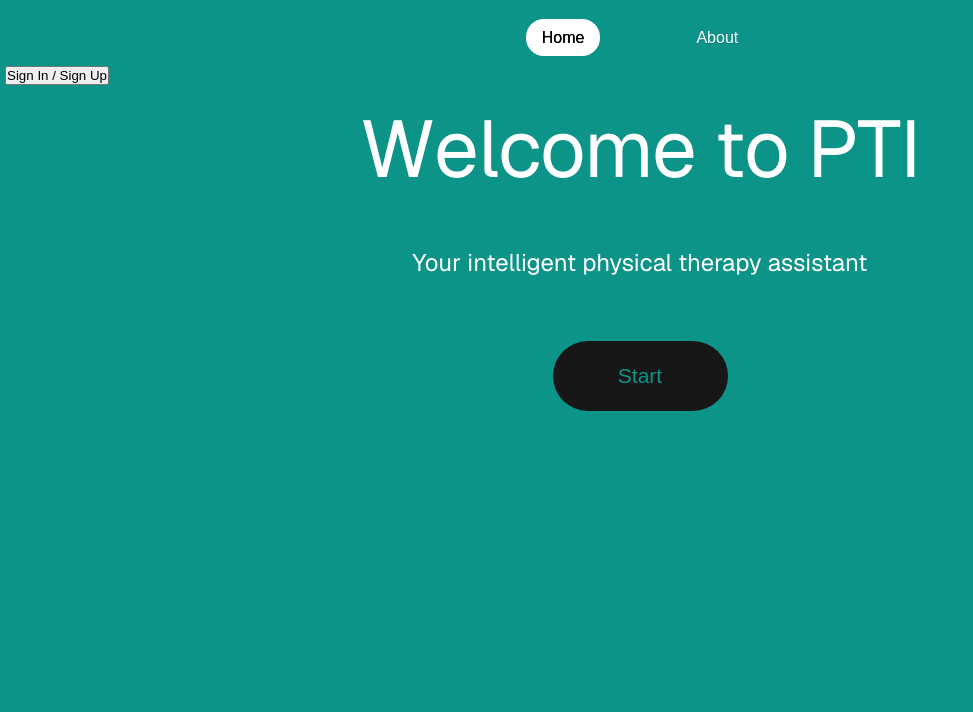
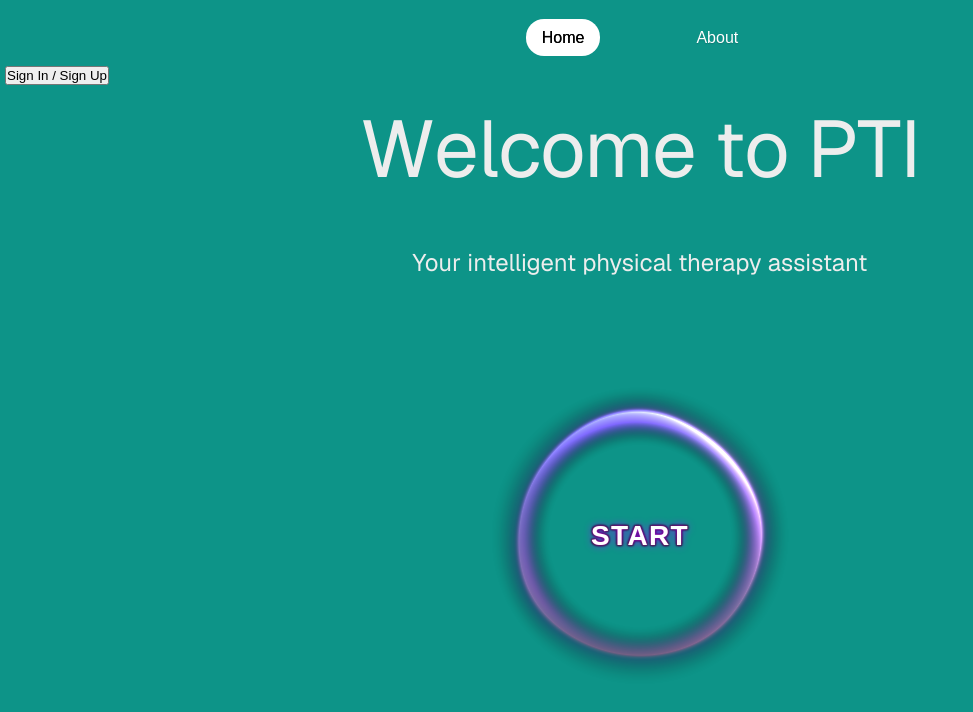
Before and after one commit to kvilleda12/pt, a Next.js app in the folder frontend/: page / in a window 1280 px wide. Shown: the top 712 px of the page, without its empty margins (0-973 px from the left). Built offline with nearby package versions, Linux system fonts and the light colour scheme.

Commit message:
Orb animation used to replace button

```diff
--- a/frontend/app/(main)/page.module.css
+++ b/frontend/app/(main)/page.module.css
@@ -1,10 +1,10 @@
 .page {
   --button-primary-hover: #661919;
   --button-secondary-hover: #661919;
-  background: #0d9488;
+  background: var(--background);
 
   display: grid;
-  grid-template-rows: 20px 80px 50px 20px;
+  grid-template-rows: 20px 80px 150px;
   align-items: center;
   justify-items: center;
   min-height: 100svh;
@@ -12,7 +12,7 @@
   gap: 64px;
   font-family: var(--font-geist-sans);
 
-  position:relative;
+  position: relative;
 
 }
 
@@ -20,7 +20,7 @@
   font-size: 5rem;
   font-weight: 400;
   line-height: 1.2;
-  color: #ffffff;
+  color: var(--foreground);
   text-align: center;
   font-family: var(--font-geist-sans);
   letter-spacing: -0.02em;
@@ -30,7 +30,7 @@
   font-size: 1.5rem;
   font-weight: 400;
   line-height: 1.2;
-  color: #ffffff;
+  color: var(--foreground);
   text-align: center;
   font-family: var(--font-geist-sans);
 }
@@ -51,11 +51,11 @@
 
 .buttonPrimary {
   position: relative;
-  background: var(--foreground);
-  color: var(--background);
-  border-radius: 35px;
-  height: 70px;
-  min-width: 175px;
+  background: transparent;
+  color: var(--foreground);
+  border-radius: 100px;
+  height: 220px;
+  min-width: 220px;
   width: auto;
   padding: 0 20px;
   border: none;
@@ -63,42 +63,38 @@
   display: flex;
   align-items: center;
   justify-content: center;
-  font-size: 21px;
+  font-size: 28px;
   line-height: 20px;
-  font-weight: 500;
+  font-weight: 600;
+  letter-spacing: 0.08em;
   overflow: hidden;
   z-index: 1;
 }
 
-.buttonPrimary::before {
-  content: "";
-  position: absolute;
-  inset: -3px;
-  border-radius: 130px;
-  padding: 2px;
-  background: linear-gradient(120deg, #00ffe7, #fff700, #00ffe7, #fff700, #00ffe7);
-  background-size: 200% 200%;
-  filter: blur(2px) brightness(1.5);
-  opacity: 0;
-  transition: opacity 0.2s;
-  z-index: 0;
-  animation: electric-border 1.2s linear infinite;
-  pointer-events: none;
+.buttonPrimary span {
+  color: white;
+  text-shadow:
+    0 0 8px #a200ff,
+    0 0 2px #ff60ca,
+    1px 1px 2px #000,
+    -1px -1px 2px #000,
+    1px -1px 2px #000,
+    -1px 1px 2px #000;
+  font-weight: 600;
+  letter-spacing: 0.05em;
+  text-transform: uppercase;
+  background: linear-gradient(90deg, #f2cbff, #a200ff, #ff60ca);
+  background-size: 200% 100%;
+  background-clip: text;
+  -webkit-background-clip: text;
+  animation: shine 2s linear infinite;
 }
 
-.buttonPrimary:hover::before {
-  opacity: 1;
-}
-
-.buttonPrimary > * {
-  position: relative;
-  z-index: 1;
-}
-
-@keyframes electric-border {
+@keyframes shine {
   0% {
     background-position: 0% 50%;
   }
+
   100% {
     background-position: 200% 50%;
   }
--- a/frontend/app/(main)/page.tsx
+++ b/frontend/app/(main)/page.tsx
@@ -2,6 +2,7 @@
 import Link from "next/link";
 import styles from "./page.module.css";
 import SplitText from "@/app/ui-components/reactbits/SplitText.js";
+import Orb from "@/app/ui-components/reactbits/Orb.js";
 import SignInButton from '../ui-components/SignInButton';
 import SignUpForm from '../ui-components/SignUpForm';
 import React, { useState } from 'react';
@@ -31,9 +32,28 @@ export default function Home() {
       />
       <h4 className={styles.subheading}>Your intelligent physical therapy assistant</h4>
       <main className={styles.main}>
-        <button className={styles.buttonPrimary}>
-          <Link href="/start">Start</Link>
-        </button>
+        <div
+          style={{
+            width: '100%',
+            height: '600px',
+            position: 'relative',
+            marginTop: '220px',
+            display: 'flex',
+            alignItems: 'flex-start',
+            justifyContent: 'center',
+          }}
+        >
+          <Orb
+            hoverIntensity={.7}
+            rotateOnHover={true}
+            hue={310}
+            forceHoverState={false}
+          >
+            <button className={styles.buttonPrimary}>
+              <Link href="/start"><span>START</span></Link>
+            </button>
+          </Orb>
+        </div>
         <div className="absolute top-[5px] left-[5px]" >
           <SignInButton onClick={() => setIsModalOpen(true)} />
         </div>
--- a/frontend/app/globals.css
+++ b/frontend/app/globals.css
@@ -4,15 +4,17 @@
 
 :root {
   --background: #0d9488;
-  --foreground: #171717;
+  --foreground: #ededed;
 }
 
+/*
 @media (prefers-color-scheme: dark) {
   :root {
-    --background: #0d9488;
-    --foreground: #ededed;
+    --background: #ededed;
+    --foreground: #0d9488;
   }
 }
+*/
 
 html,
 body {
--- /dev/null
+++ b/frontend/app/ui-components/reactbits/Orb.js
@@ -0,0 +1,291 @@
+'use client';
+import { useEffect, useRef } from "react";
+import { Renderer, Program, Mesh, Triangle, Vec3 } from "ogl";
+import styles from "../ui.module.css";
+
+export default function Orb({
+  hue = 0,
+  hoverIntensity = 0.2,
+  rotateOnHover = true,
+  forceHoverState = false,
+  children,
+}) {
+  const ctnDom = useRef(null);
+
+  const vert = /* glsl */ `
+    precision highp float;
+    attribute vec2 position;
+    attribute vec2 uv;
+    varying vec2 vUv;
+    void main() {
+      vUv = uv;
+      gl_Position = vec4(position, 0.0, 1.0);
+    }
+  `;
+
+  const frag = /* glsl */ `
+    precision highp float;
+
+    uniform float iTime;
+    uniform vec3 iResolution;
+    uniform float hue;
+    uniform float hover;
+    uniform float rot;
+    uniform float hoverIntensity;
+    varying vec2 vUv;
+
+    vec3 rgb2yiq(vec3 c) {
+      float y = dot(c, vec3(0.299, 0.587, 0.114));
+      float i = dot(c, vec3(0.596, -0.274, -0.322));
+      float q = dot(c, vec3(0.211, -0.523, 0.312));
+      return vec3(y, i, q);
+    }
+
+    vec3 yiq2rgb(vec3 c) {
+      float r = c.x + 0.956 * c.y + 0.621 * c.z;
+      float g = c.x - 0.272 * c.y - 0.647 * c.z;
+      float b = c.x - 1.106 * c.y + 1.703 * c.z;
+      return vec3(r, g, b);
+    }
+
+    vec3 adjustHue(vec3 color, float hueDeg) {
+      float hueRad = hueDeg * 3.14159265 / 180.0;
+      vec3 yiq = rgb2yiq(color);
+      float cosA = cos(hueRad);
+      float sinA = sin(hueRad);
+      float i = yiq.y * cosA - yiq.z * sinA;
+      float q = yiq.y * sinA + yiq.z * cosA;
+      yiq.y = i;
+      yiq.z = q;
+      return yiq2rgb(yiq);
+    }
+
+    vec3 hash33(vec3 p3) {
+      p3 = fract(p3 * vec3(0.1031, 0.11369, 0.13787));
+      p3 += dot(p3, p3.yxz + 19.19);
+      return -1.0 + 2.0 * fract(vec3(
+        p3.x + p3.y,
+        p3.x + p3.z,
+        p3.y + p3.z
+      ) * p3.zyx);
+    }
+
+    float snoise3(vec3 p) {
+      const float K1 = 0.333333333;
+      const float K2 = 0.166666667;
+      vec3 i = floor(p + (p.x + p.y + p.z) * K1);
+      vec3 d0 = p - (i - (i.x + i.y + i.z) * K2);
+      vec3 e = step(vec3(0.0), d0 - d0.yzx);
+      vec3 i1 = e * (1.0 - e.zxy);
+      vec3 i2 = 1.0 - e.zxy * (1.0 - e);
+      vec3 d1 = d0 - (i1 - K2);
+      vec3 d2 = d0 - (i2 - K1);
+      vec3 d3 = d0 - 0.5;
+      vec4 h = max(0.6 - vec4(
+        dot(d0, d0),
+        dot(d1, d1),
+        dot(d2, d2),
+        dot(d3, d3)
+      ), 0.0);
+      vec4 n = h * h * h * h * vec4(
+        dot(d0, hash33(i)),
+        dot(d1, hash33(i + i1)),
+        dot(d2, hash33(i + i2)),
+        dot(d3, hash33(i + 1.0))
+      );
+      return dot(vec4(31.316), n);
+    }
+
+    vec4 extractAlpha(vec3 colorIn) {
+      float a = max(max(colorIn.r, colorIn.g), colorIn.b);
+      return vec4(colorIn.rgb / (a + 1e-5), a);
+    }
+
+    const vec3 baseColor1 = vec3(0.611765, 0.262745, 0.996078);
+    const vec3 baseColor2 = vec3(0.298039, 0.760784, 0.913725);
+    const vec3 baseColor3 = vec3(0.062745, 0.078431, 0.600000);
+    const float innerRadius = 0.6;
+    const float noiseScale = 0.65;
+
+    float light1(float intensity, float attenuation, float dist) {
+      return intensity / (1.0 + dist * attenuation);
+    }
+    float light2(float intensity, float attenuation, float dist) {
+      return intensity / (1.0 + dist * dist * attenuation);
+    }
+
+    vec4 draw(vec2 uv) {
+      vec3 color1 = adjustHue(baseColor1, hue);
+      vec3 color2 = adjustHue(baseColor2, hue);
+      vec3 color3 = adjustHue(baseColor3, hue);
+
+      float ang = atan(uv.y, uv.x);
+      float len = length(uv);
+      float invLen = len > 0.0 ? 1.0 / len : 0.0;
+
+      float n0 = snoise3(vec3(uv * noiseScale, iTime * 0.5)) * 0.5 + 0.5;
+      float r0 = mix(mix(innerRadius, 1.0, 0.4), mix(innerRadius, 1.0, 0.6), n0);
+      float d0 = distance(uv, (r0 * invLen) * uv);
+      float v0 = light1(1.0, 10.0, d0);
+      v0 *= smoothstep(r0 * 1.05, r0, len);
+      float cl = cos(ang + iTime * 2.0) * 0.5 + 0.5;
+
+      float a = iTime * -1.0;
+      vec2 pos = vec2(cos(a), sin(a)) * r0;
+      float d = distance(uv, pos);
+      float v1 = light2(1.5, 5.0, d);
+      v1 *= light1(1.0, 50.0, d0);
+
+      float v2 = smoothstep(1.0, mix(innerRadius, 1.0, n0 * 0.5), len);
+      float v3 = smoothstep(innerRadius, mix(innerRadius, 1.0, 0.5), len);
+
+      vec3 col = mix(color1, color2, cl);
+      col = mix(color3, col, v0);
+      col = (col + v1) * v2 * v3;
+      col = clamp(col, 0.0, 1.0);
+
+      return extractAlpha(col);
+    }
+
+    vec4 mainImage(vec2 fragCoord) {
+      vec2 center = iResolution.xy * 0.5;
+      float size = min(iResolution.x, iResolution.y);
+      vec2 uv = (fragCoord - center) / size * 2.0;
+
+      float angle = rot;
+      float s = sin(angle);
+      float c = cos(angle);
+      uv = vec2(c * uv.x - s * uv.y, s * uv.x + c * uv.y);
+
+      uv.x += hover * hoverIntensity * 0.1 * sin(uv.y * 10.0 + iTime);
+      uv.y += hover * hoverIntensity * 0.1 * sin(uv.x * 10.0 + iTime);
+
+      return draw(uv);
+    }
+
+    void main() {
+      vec2 fragCoord = vUv * iResolution.xy;
+      vec4 col = mainImage(fragCoord);
+      gl_FragColor = vec4(col.rgb * col.a, col.a);
+    }
+  `;
+
+  useEffect(() => {
+    const container = ctnDom.current;
+    if (!container) return;
+
+    const renderer = new Renderer({ alpha: true, premultipliedAlpha: false });
+    const gl = renderer.gl;
+    gl.clearColor(0, 0, 0, 0);
+    container.appendChild(gl.canvas);
+
+    const geometry = new Triangle(gl);
+    const program = new Program(gl, {
+      vertex: vert,
+      fragment: frag,
+      uniforms: {
+        iTime: { value: 0 },
+        iResolution: {
+          value: new Vec3(
+            gl.canvas.width,
+            gl.canvas.height,
+            gl.canvas.width / gl.canvas.height
+          ),
+        },
+        hue: { value: hue },
+        hover: { value: 0 },
+        rot: { value: 0 },
+        hoverIntensity: { value: hoverIntensity },
+      },
+    });
+
+    const mesh = new Mesh(gl, { geometry, program });
+
+    function resize() {
+      if (!container) return;
+      const dpr = window.devicePixelRatio || 1;
+      const width = container.clientWidth;
+      const height = container.clientHeight;
+      renderer.setSize(width * dpr, height * dpr);
+      gl.canvas.style.width = width + "px";
+      gl.canvas.style.height = height + "px";
+      program.uniforms.iResolution.value.set(
+        gl.canvas.width,
+        gl.canvas.height,
+        gl.canvas.width / gl.canvas.height
+      );
+    }
+    window.addEventListener("resize", resize);
+    resize();
+
+    let targetHover = 0;
+    let lastTime = 0;
+    let currentRot = 0;
+    const rotationSpeed = 0.3;
+
+    const handleMouseMove = (e) => {
+      const rect = container.getBoundingClientRect();
+      const x = e.clientX - rect.left;
+      const y = e.clientY - rect.top;
+      const width = rect.width;
+      const height = rect.height;
+      const size = Math.min(width, height);
+      const centerX = width / 2;
+      const centerY = height / 2;
+      const uvX = ((x - centerX) / size) * 2.0;
+      const uvY = ((y - centerY) / size) * 2.0;
+
+      if (Math.sqrt(uvX * uvX + uvY * uvY) < 0.8) {
+        targetHover = 1;
+      } else {
+        targetHover = 0;
+      }
+    };
+
+    const handleMouseLeave = () => {
+      targetHover = 0;
+    };
+
+    container.addEventListener("mousemove", handleMouseMove);
+    container.addEventListener("mouseleave", handleMouseLeave);
+
+    let rafId;
+    const update = (t) => {
+      rafId = requestAnimationFrame(update);
+      const dt = (t - lastTime) * 0.001;
+      lastTime = t;
+      program.uniforms.iTime.value = t * 0.001;
+      program.uniforms.hue.value = hue;
+      program.uniforms.hoverIntensity.value = hoverIntensity;
+
+      const effectiveHover = forceHoverState ? 1 : targetHover;
+      program.uniforms.hover.value += (effectiveHover - program.uniforms.hover.value) * 0.1;
+
+      if (rotateOnHover && effectiveHover > 0.5) {
+        currentRot += dt * rotationSpeed;
+      }
+      program.uniforms.rot.value = currentRot;
+
+      renderer.render({ scene: mesh });
+    };
+    rafId = requestAnimationFrame(update);
+
+    return () => {
+      cancelAnimationFrame(rafId);
+      window.removeEventListener("resize", resize);
+      container.removeEventListener("mousemove", handleMouseMove);
+      container.removeEventListener("mouseleave", handleMouseLeave);
+      container.removeChild(gl.canvas);
+      gl.getExtension("WEBGL_lose_context")?.loseContext();
+    };
+    // eslint-disable-next-line react-hooks/exhaustive-deps
+  }, [hue, hoverIntensity, rotateOnHover, forceHoverState]);
+
+  return (
+    <div ref={ctnDom} className={styles.orbContainer} style={{ position: "relative" }}>
+      <div className={styles.orbContent}>
+        {children}
+      </div>
+    </div>
+  );
+}
--- a/frontend/app/ui-components/ui.module.css
+++ b/frontend/app/ui-components/ui.module.css
@@ -46,3 +46,27 @@
 .shinyText.disabled {
   animation: none;
 }
+
+.orbContainer {
+  position: relative;
+  width: 100%;
+  height: 100%;
+}
+
+.orbContent {
+  position: absolute;
+  top: 50%;
+  left: 50%;
+  z-index: 2;
+  transform: translate(-50%, -50%);
+  display: flex;
+  align-items: center;
+  justify-content: center;
+  width: 100%; /* optional, adjust as needed */
+  height: 100%; /* optional, adjust as needed */
+  pointer-events: none; /* if you want the orb to get mouse events, remove if you want button clickable */
+}
+
+.orbContent > * {
+  pointer-events: auto; /* allow button to be clickable */
+}
--- a/frontend/package.json
+++ b/frontend/package.json
@@ -13,6 +13,7 @@
     "@react-three/fiber": "^9.2.0",
     "gsap": "^3.13.0",
     "next": "15.3.4",
+    "ogl": "^1.0.11",
     "react": "^19.0.0",
     "react-dom": "^19.0.0",
     "three": "^0.178.0"
```
Also changed, not shown: 1 other file (tests, documents, lock files or other folders).
